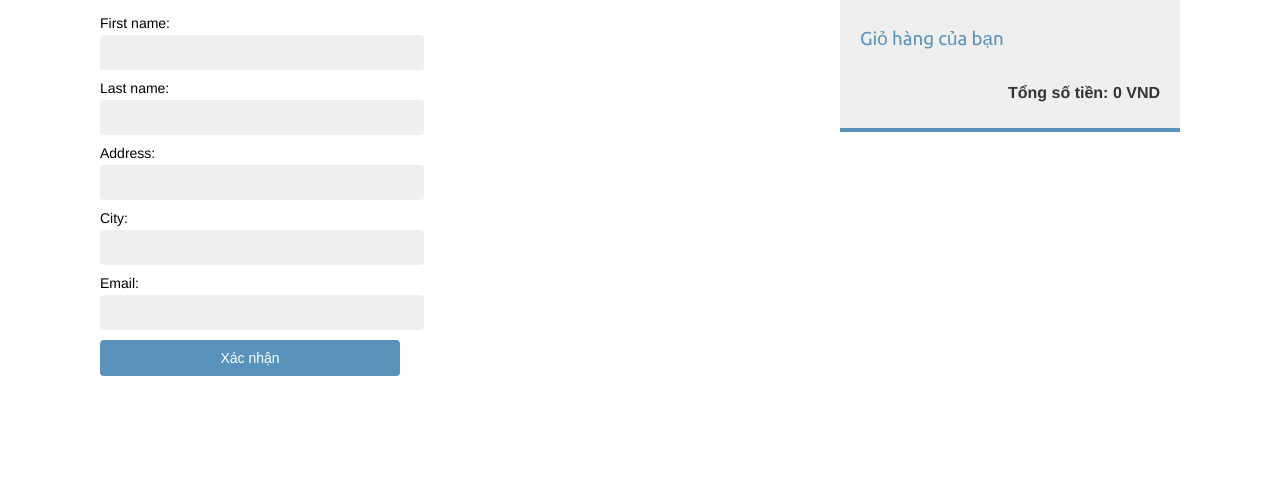
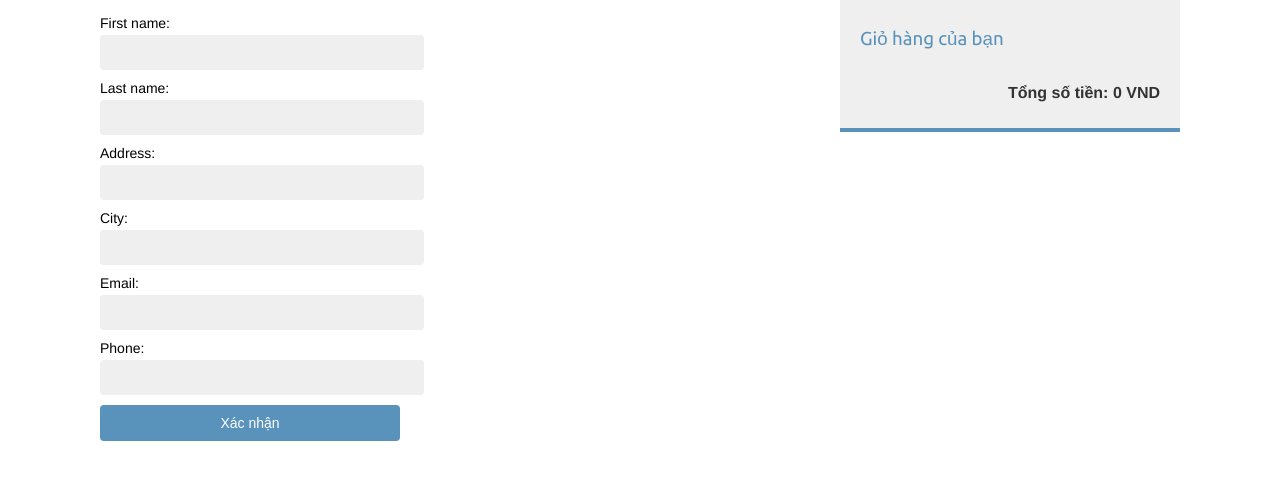
Before and after one commit to hieunguyen120127/shop_demo, a Django app: page /orders/create/ in a window 1280 px wide. Shown: the part 181-661 px from the top of the page. Run offline with Django 3.2, Linux system fonts and the light colour scheme; parts of the project's set-up code (start-up, migrations or seed data) failed here and were passed over.

Commit message:
Intinal commit

```diff
--- a/djangoProject_demo_SHOP/settings.py
+++ b/djangoProject_demo_SHOP/settings.py
@@ -137,7 +137,7 @@ USE_TZ = True
 # https://docs.djangoproject.com/en/3.2/howto/static-files/
 
 STATIC_URL = '/static/'
-
+STATIC_ROOT = 'static'
 # Default primary key field type
 # https://docs.djangoproject.com/en/3.2/ref/settings/#default-auto-field
 
@@ -146,7 +146,6 @@ MEDIA_URL = '/media/'
 MEDIA_ROOT = os.path.join(BASE_DIR, 'media/')
 
 CART_SESSION_ID = 'cart'
-
 
 
 LOCALE_PATHS = (os.path.join(BASE_DIR, 'locale/'),)
--- a/orders/admin.py
+++ b/orders/admin.py
@@ -10,7 +10,7 @@ class OrderItemInline(admin.TabularInline):
 @admin.register(Order)
 class OrderAdmin(admin.ModelAdmin):
 	list_display = ['id', 'first_name', 'last_name', 'email',
-					'address', 'postal_code', 'city', 'paid',
+					'address', 'phone', 'city', 'paid',
 					'created', 'updated']
 	list_filter = ['paid', 'created', 'updated']
 	inlines = [OrderItemInline]
--- a/orders/forms.py
+++ b/orders/forms.py
@@ -6,4 +6,4 @@ class OrderCreateForm(forms.ModelForm):
 
 	class Meta:
 		model = Order
-		fields = ['first_name', 'last_name', 'address', 'city', 'email']
+		fields = ['first_name', 'last_name', 'address', 'city', 'email', 'phone']
--- a/orders/models.py
+++ b/orders/models.py
@@ -7,7 +7,8 @@ class Order(models.Model):
 	last_name = models.CharField(max_length=50)
 	email = models.EmailField()
 	address = models.CharField(max_length=250)
-	postal_code = models.CharField(max_length=20)
+#	postal_code = models.CharField(max_length=20)
+	phone = models.CharField(max_length=10, default='')
 	city = models.CharField(max_length=100)
 	created = models.DateTimeField(auto_now_add=True)
 	updated = models.DateTimeField(auto_now=True)
--- a/orders/views.py
+++ b/orders/views.py
@@ -21,8 +21,8 @@ def order_create(request):
 			# launch asynchronous task
 			order_created.delay(order.id)
 			return render(request,
-			'orders/order/created.html',
-			{'order': order})
+							'orders/order/created.html',
+							{'order': order})
 	else:
 		form = OrderCreateForm()
 	return render(request,
--- a/shop/templates/shop/product/list.html
+++ b/shop/templates/shop/product/list.html
@@ -13,7 +13,9 @@
 		<h3>Danh mục</h3>
 		<ul>
 			<li {% if not category %}class="selected"{% endif %}>
-			<a href="{% url "shop:product_list" %}">All</a>
+			<a href="{% url "shop:product_list" %}">
+				Tất cả
+			</a>
 			</li>
 	{% for c in categories %}
 		<li {% if category.slug == c.slug %}class="selected"
@@ -34,7 +36,7 @@
 				<img src="{% if product.image %}
 					{{ product.image.url }}
 				{%else %}
-				{% static "img/no_image.png" %}{% endif %}" width= 100px  height= 250px>
+				{% static "img/no_image.png" %}{% endif %}"  height= 200px>
 			</a>
 		<a href="{{ product.get_absolute_url }}">{{ product.name }}</a>
 		<br>
```
Also changed, not shown: shop/templates/cart/detail.html (+6 -1 lines), media/2900158.jpg (added), media/cay-cai-thia.jpg (added), media/products/2021/09/13/2900158.jpg (added), media/products/2021/09/13/cay-cai-thia.jpg (added), media/raucai458.jpg (added), orders/migrations/0003_remove_order_postal_code.py (added), orders/migrations/0004_order_phone.py (added).
